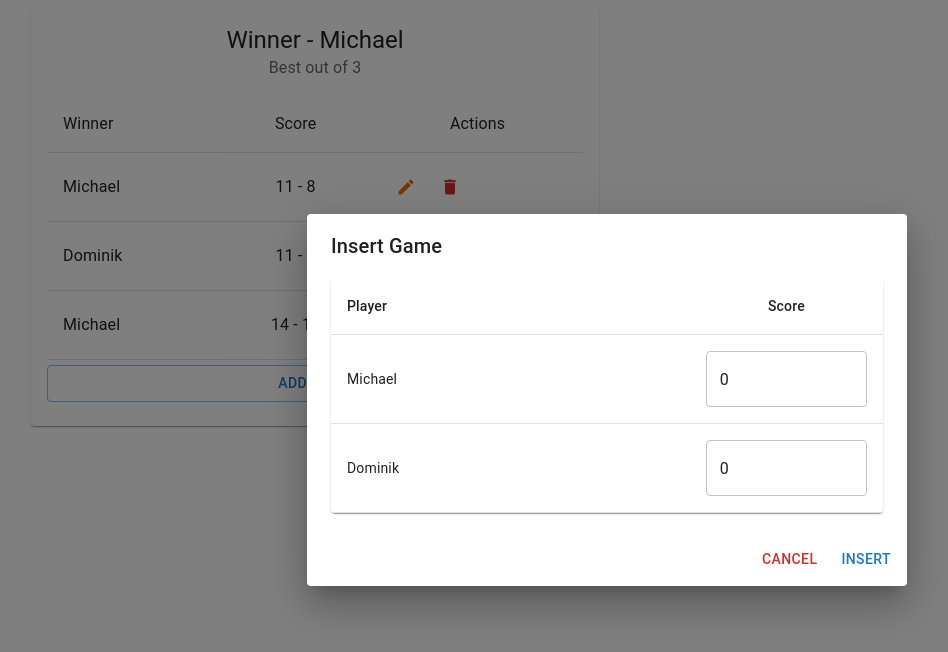
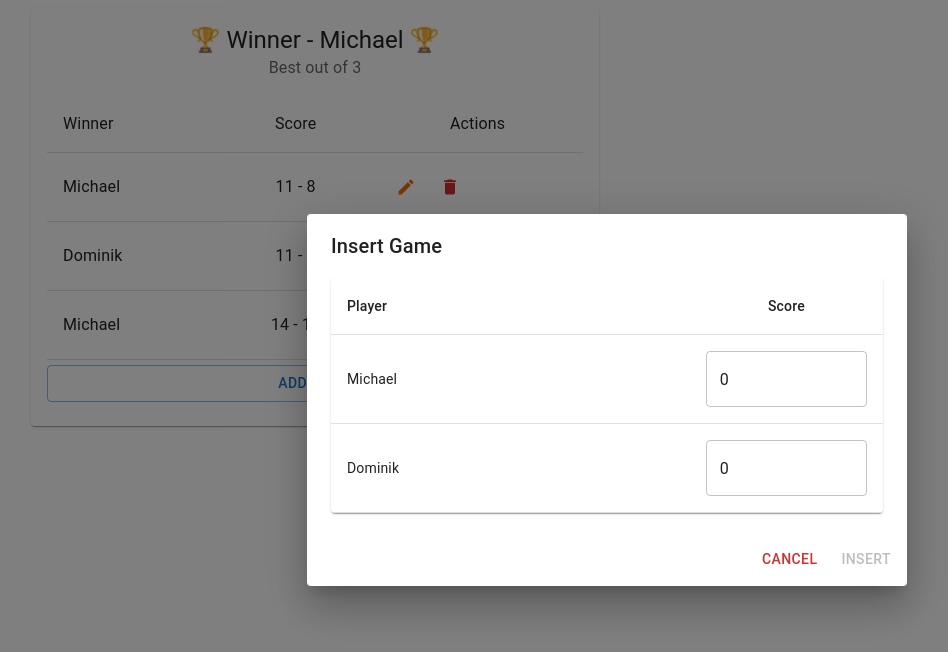
Before and after one commit to DominikDolphin/squash_tracker, a React (Vite) app: page / in a window 1280 px wide. Both pictures are taken after a click on the button "ADD GAME". Shown: the top 652 px of the page, without its empty margins (33-981 px from the left). Built offline with nearby package versions, Linux system fonts and the light colour scheme.

Commit message:
Implemented Add Game functionality and players for a match

```diff
--- a/package.json
+++ b/package.json
@@ -16,7 +16,8 @@
     "@mui/material": "^5.15.11",
     "@mui/styles": "^5.15.11",
     "react": "^18.2.0",
-    "react-dom": "^18.2.0"
+    "react-dom": "^18.2.0",
+    "uuid": "^9.0.1"
   },
   "devDependencies": {
     "@types/react": "^18.2.56",
--- a/src/components/AddGameModal.jsx
+++ b/src/components/AddGameModal.jsx
@@ -1,34 +1,90 @@
 import React, { useState } from "react";
+import { v4 as uuidv4 } from 'uuid';
 import { Button, TextField, Paper, Dialog, DialogTitle, DialogContent, DialogContentText, DialogActions, Table, TableBody, TableCell, TableContainer, TableHead, TableRow } from "@mui/material";
 
 export default function AddGameModal({
   isOpen,
-  handleInsertButton,
   handleCloseModal,
-  addGameToMatch
+  addGameToMatch,
+  players
 }) {
 
   const [player1Score, setPlayer1Score] = useState(0);
   const [player2Score, setPlayer2Score] = useState(0);
+  const [scoreIsATie, setScoreIsATie] = useState(true);
 
+  const resetValues = () => {
+    setPlayer1Score(0);
+    setPlayer2Score(0);
+    setScoreIsATie(true);
+  }
 
   const handleChange = (event) => {
-    const inputValue = event.target.value;
+    const inputValue = Number(event.target.value);
     const playerId = event.target.id;
 
     // Check if the input is a valid number and less than 1000
     if (!isNaN(inputValue) && inputValue < 1000) {
       if (playerId === 'player1Score') {
-        setPlayer1Score(inputValue);
+        setPlayer1Score(() => {
+          // Update state based on previous state
+          const newPlayer1Score = inputValue;
+
+          // Tie-checking logic
+          if (newPlayer1Score === player2Score) {
+            setScoreIsATie(true);
+          } else {
+            setScoreIsATie(false);
+          }
+          return newPlayer1Score;
+        });
       } else if (playerId === 'player2Score') {
-        setPlayer2Score(inputValue);
+
+        setPlayer2Score(() => {
+          // Update state based on previous state
+          const newPlayer2Score = inputValue;
+
+          // Tie-checking logic
+          if (player1Score === newPlayer2Score) {
+            setScoreIsATie(true);
+          } else {
+            setScoreIsATie(false);
+          }
+          return newPlayer2Score;
+        });
       }
     }
   };
 
   const handleInsert = () => {
-    //{ id: sampleData.length + 1, winner: "Michael", winnerScore: 11, loserScore: 8 }
-    // addGameToMatch({winner:})
+    let winner, winnerScore, loserScore, winnerPlayerID, loserPlayerID;
+
+    if (player1Score > player2Score) {
+      winner = players[0].name;
+      winnerPlayerID = players[0].id;
+      loserPlayerID = players[1].id;
+      winnerScore = player1Score;
+      loserScore = player2Score;
+    } else if (player1Score < player2Score) {
+      winner = players[1].name;
+      winnerPlayerID = players[1].id;
+      loserPlayerID = players[0].id;
+
+      winnerScore = player2Score;
+      loserScore = player1Score;
+    }
+
+    addGameToMatch({
+      id: uuidv4(),
+      winnerPlayerID: winnerPlayerID,
+      loserPlayerID: loserPlayerID,
+      winner: winner,
+      winnerScore: winnerScore,
+      loserScore: loserScore
+    });
+
+    resetValues();
+    handleCloseModal();
   }
 
 
@@ -57,7 +113,7 @@ export default function AddGameModal({
             <TableBody>
               <TableRow key={1}>
                 <TableCell>
-                  Michael
+                  {players[0].name}
                 </TableCell>
                 <TableCell>
                   <TextField
@@ -72,7 +128,7 @@ export default function AddGameModal({
               </TableRow>
               <TableRow key={2}>
                 <TableCell>
-                  Dominik
+                  {players[1].name}
                 </TableCell>
                 <TableCell>
                   <TextField
@@ -92,7 +148,7 @@ export default function AddGameModal({
       </DialogContent>
       <DialogActions>
         <Button color="error" onClick={handleCloseModal}>Cancel</Button>
-        <Button>
+        <Button onClick={handleInsert} disabled={scoreIsATie}>
           Insert
         </Button>
       </DialogActions>
--- a/src/components/MatchCard.jsx
+++ b/src/components/MatchCard.jsx
@@ -1,15 +1,22 @@
-import { Button, Card, CardContent, CardHeader } from "@mui/material";
+import { Card, CardContent, CardHeader } from "@mui/material";
 import MatchTable from "./MatchTable";
+import { useState } from "react";
 export default function MatchCard() {
+
+  const [players, setPlayers] = useState([
+    { id: 1, name: "Michael" },
+    { id: 2, name: "Dominik" },
+  ]);
+
   return (
     <Card>
       <CardHeader
-        title="Winner - Michael"
+        title="🏆 Winner - Michael 🏆"
         subheader="Best out of 3"
         style={{ paddingBottom: "0px", textAlign: "center" }}
       />
       <CardContent style={{ PaddingTop: "0px" }}>
-        <MatchTable />
+        <MatchTable players={players}/>
       </CardContent>
     </Card>
   );
--- a/src/components/MatchTable.jsx
+++ b/src/components/MatchTable.jsx
@@ -11,11 +11,11 @@ import { useState } from "react";
 import MatchTableGameRow from "./MatchTableGameRow";
 import AddGameModal from "./AddGameModal";
 
-export default function MatchTable() {
+export default function MatchTable({players}) {
   const [sampleData, setSampleData] = useState([
-    { id: 1, winner: "Michael", winnerScore: 11, loserScore: 8 },
-    { id: 2, winner: "Dominik", winnerScore: 11, loserScore: 7 },
-    { id: 3, winner: "Michael", winnerScore: 14, loserScore: 12 },
+    { id: 1, winner: players[0].name, winnerScore: 11, loserScore: 8 },
+    { id: 2, winner: players[1].name, winnerScore: 11, loserScore: 7 },
+    { id: 3, winner: players[0].name, winnerScore: 14, loserScore: 12 },
   ]);
 
   const [isOpenAddGameModal, setIsOpenAddGameModal] = useState(false)
@@ -25,12 +25,10 @@ export default function MatchTable() {
   }
 
   const addGameToMatch = (data) => {
-    // console.log("Adding to game");
-    setSampleData([...sampleData, data])
+    setSampleData([...sampleData, data]);
   }
 
   const handleModalOpen = () => {
-    // console.log("Adding to game");
     setIsOpenAddGameModal(true)
   }
 
@@ -73,7 +71,7 @@ export default function MatchTable() {
         Add Game
       </Button>
 
-      <AddGameModal isOpen={isOpenAddGameModal} handleCloseModal={handleCloseModal} handleInsertGame={addGameToMatch} />
+      <AddGameModal isOpen={isOpenAddGameModal} handleCloseModal={handleCloseModal} addGameToMatch={addGameToMatch} players={players}/>
     </>
   );
 }
```
Also changed, not shown: 1 other file (tests, documents, lock files or other folders).
